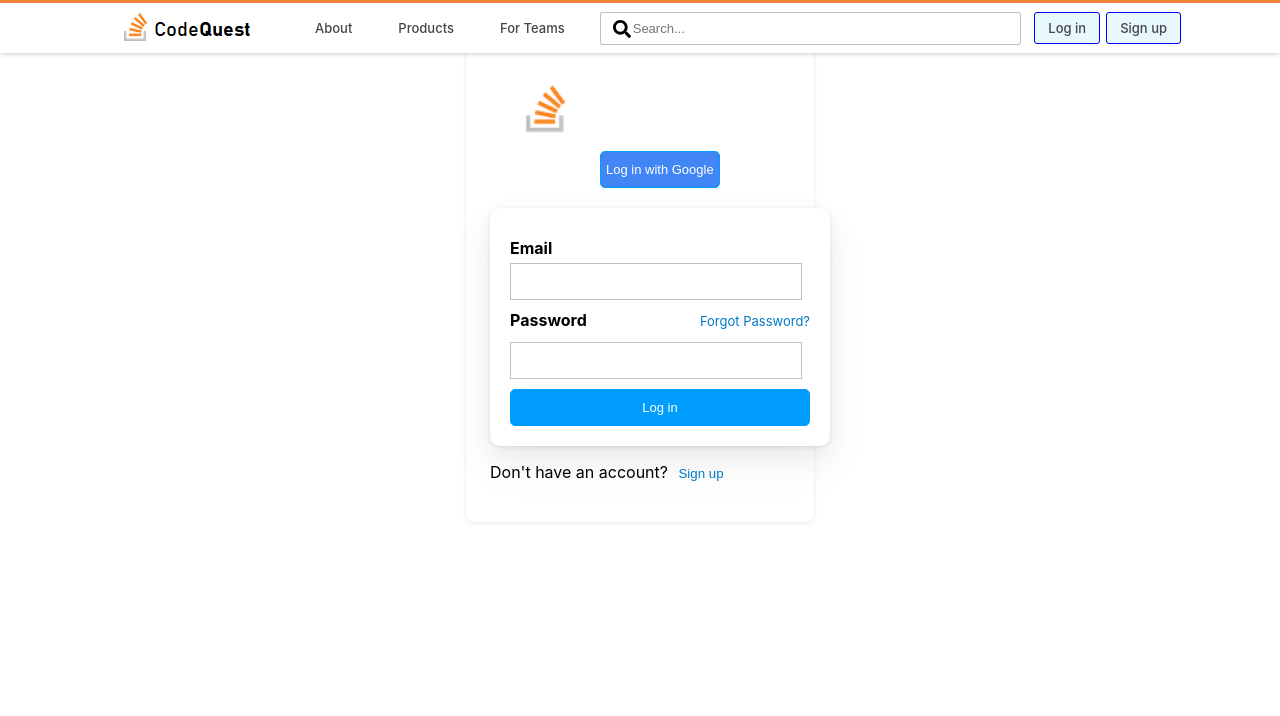
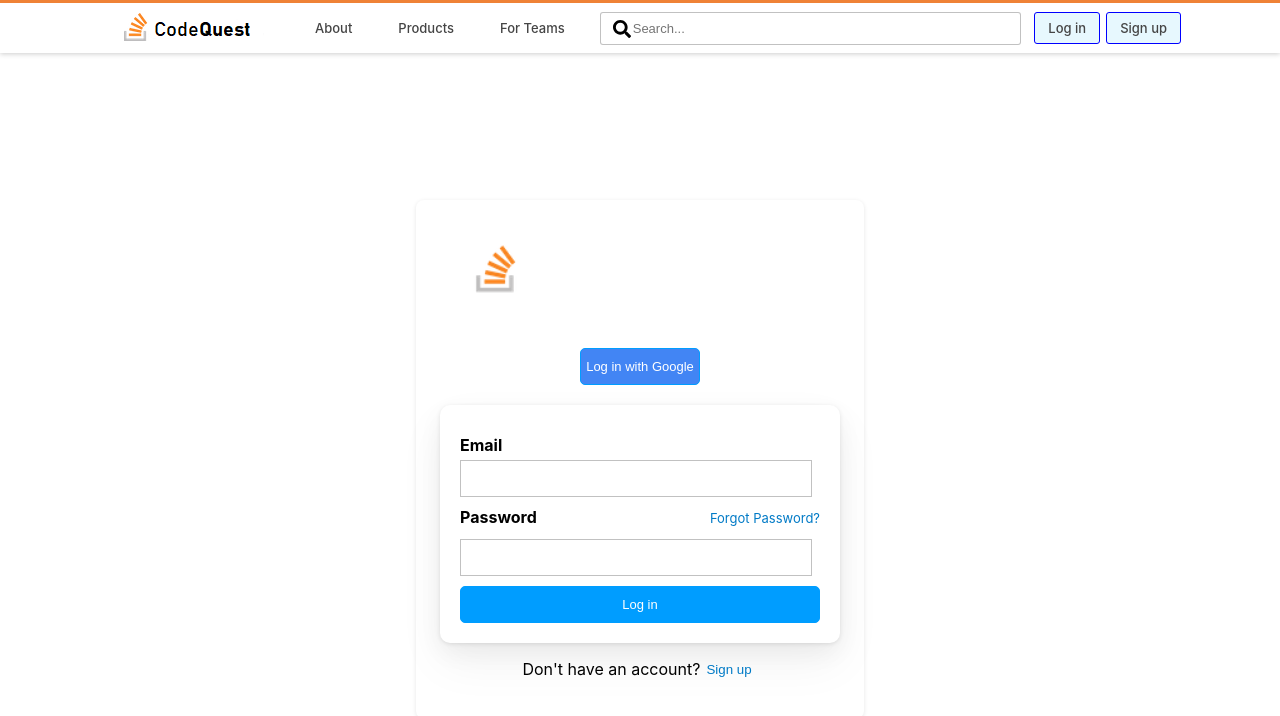
Before and after one commit to MsTanviAgrawal/Code-Quest-Frontend, a React (Vite) app: page /Auth in a window 1280 px wide. Shown: the top 716 px of the page. Built offline with nearby package versions, Linux system fonts and the light colour scheme; no server answers.

Commit message:
change css

```diff
--- a/src/Allroutes.jsx
+++ b/src/Allroutes.jsx
@@ -21,7 +21,6 @@ const Allroutes = ({ slidein, handleslidein }) => {
         <Route path='/Tags' element={<Tags slidein={slidein} handleslidein={handleslidein} />} />
         <Route path='/Users' element={<Users slidein={slidein} handleslidein={handleslidein} />} />
         <Route path='/Users/:id' element={<Userprofile slidein={slidein} handleslidein={handleslidein} />} />
-         <Route path='/signup' element={<Auth slidein={slidein} handleslidein={handleslidein} />} />
       </Routes>
 
   )
--- a/src/Pages/Auth/Auth.css
+++ b/src/Pages/Auth/Auth.css
@@ -1,18 +1,12 @@
-/* .auth-section {
-    min-height: 100vh;
-    margin: 0% auto;
-    background-color: #f1f2f3;
-    display: flex;
-    justify-content: center;
-    align-items: center;
-  } */
-
 .auth-section {
   display: flex;
   justify-content: center;
   align-items: flex-start;
+  justify-content: center;
+  margin-top: 20vh;
   padding: 40px 20px;
   gap: 40px;
+
 }
 
 .auth-container-1 {
@@ -24,21 +18,22 @@
   padding: 20px 30px;
 }
 
-  /* .auth-container-2 {
-    min-width: 20%;
-    display: flex;
-    flex-direction: column;
-    justify-content: center;
-    align-items: center;
-  } */
 
 .auth-container-2 {
+
+  justify-content: center;
   background-color: white;
   padding: 24px;
   border-radius: 8px;
   box-shadow: 0 1px 4px rgba(0, 0, 0, 0.1);
-  width: 300px;
+  width: 400px;
 }
+
+.auth-container-2 p {
+  display: flex;
+  justify-self: center;
+}
+
 
 .google-btn {
   background: white;
@@ -63,15 +58,9 @@
   cursor: pointer;
 
 }
-.switch-btn {
-  background: none;
-  border: none;
-  color: #007ac6;
-  cursor: pointer;
 
-}
 .auth-container-2 form {
-    width: 100%;
+  width: 90%;
   padding: 20px;
   background-color: white;
   border-radius: 10px;
@@ -84,6 +73,7 @@
 
 .auth-container-2 form p {
   word-wrap: break-word;
+
 }
 
 .auth-container-2 form label input {
@@ -112,6 +102,7 @@
 .auth-btn {
   margin-top: 10px;
   padding: 10px 5px;
+  /* align-items: center; */
   background-color: #009dff;
   border: solid 1px #009dff;
   color: white;
@@ -120,6 +111,7 @@
   transition: 0.2s;
   font-size: 13px;
   font-weight: 500;
+
 }
 
 .auth-btn:hover {
@@ -134,10 +126,18 @@
   cursor: pointer;
 }
 
+.auth-container-2 .google-btn {
+  display: flex;
+  justify-self: center;
+}
+
 .google-btn {
   background-color: #4285F4;
   color: white;
+  align-items: center;
+  justify-content: center;
   margin-top: 10px;
+
 }
 
 .auth-input {
```
Lines whose indentation alone changed are shown as unchanged.
